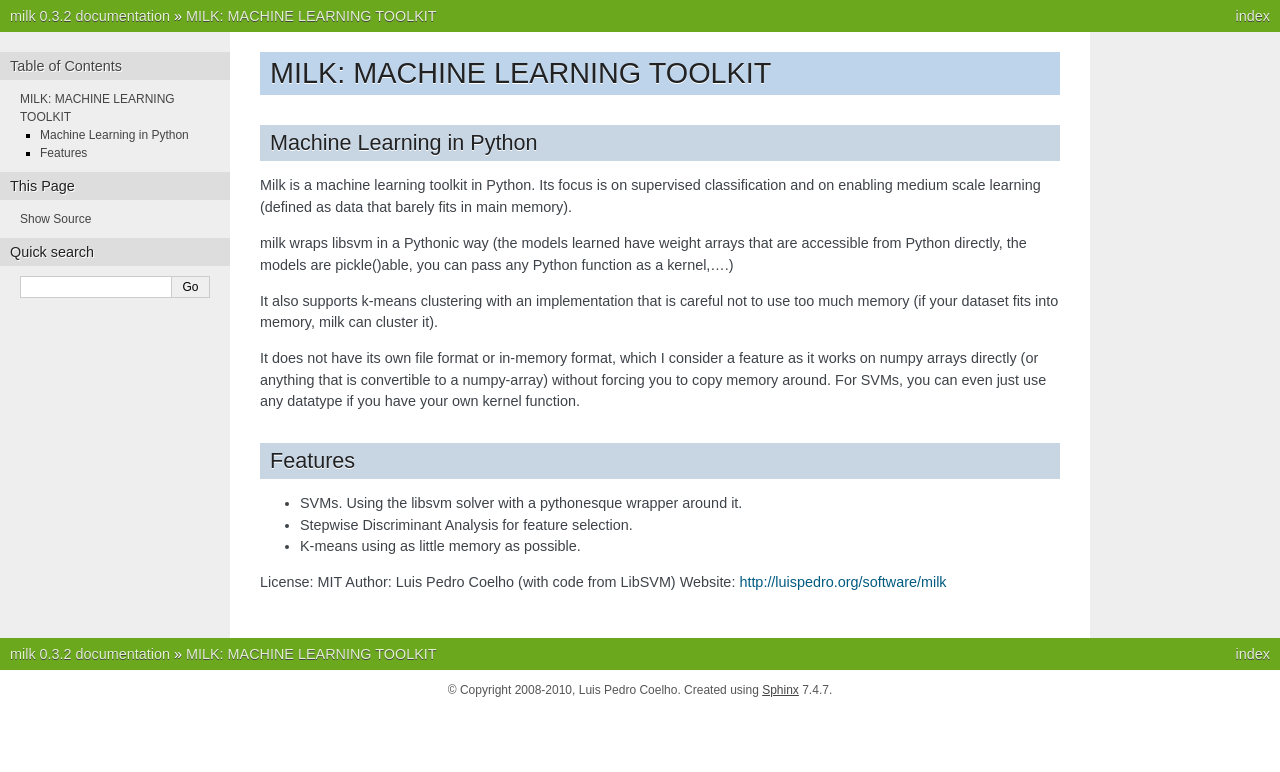
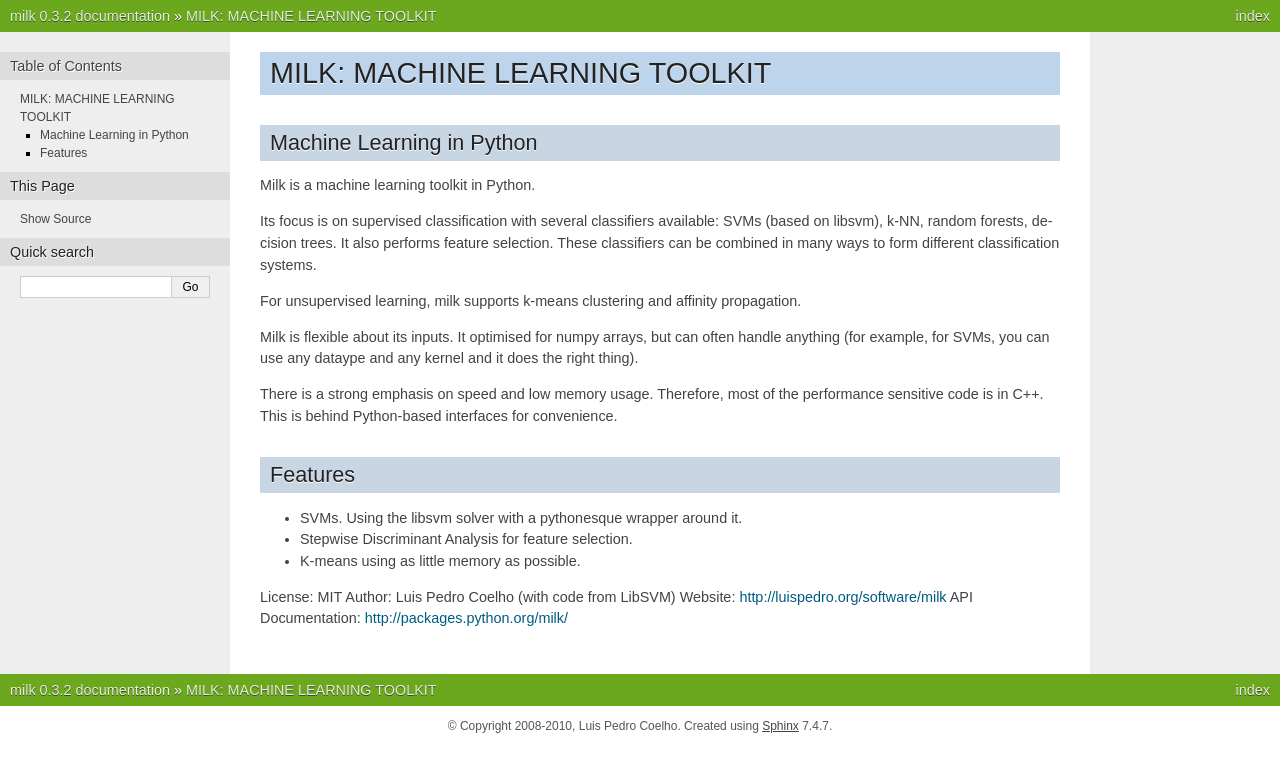
Before and after one commit to luispedro/milk, a Sphinx documentation site: the page built from docs/source/readme.rst, in a window 1280 px wide. Shown: the top 772 px of the page. Built offline with Sphinx 7.4.7, drawn with Linux system fonts in a browser that asks for light colours; formulas are drawn with MathJax 3.

Commit message:
DOC: Update READMEs

```diff
--- a/docs/source/readme.rst
+++ b/docs/source/readme.rst
@@ -3,22 +3,23 @@
 ==============================
 Machine Learning in Python
 --------------------------
+Milk is a machine learning toolkit in Python.
 
-Milk is a machine learning toolkit in Python. Its focus is on supervised
-classification and on enabling medium scale learning (defined as data that
-barely fits in main memory).
+Its focus is on supervised classification with several classifiers available:
+SVMs (based on libsvm), k-NN, random forests, decision trees. It also performs
+feature selection. These classifiers can be combined in many ways to form
+different classification systems.
 
-milk wraps libsvm in a Pythonic way (the models learned have weight arrays that
-are accessible from Python directly, the models are pickle()able, you can pass
-any Python function as a kernel,....)
+For unsupervised learning, milk supports k-means clustering and affinity
+propagation.
 
-It also supports k-means clustering with an implementation that is careful not
-to use too much memory (if your dataset fits into memory, milk can cluster it).
+Milk is flexible about its inputs. It optimised for numpy arrays, but can often
+handle anything (for example, for SVMs, you can use any dataype and any kernel
+and it does the right thing).
 
-It does not have its own file format or in-memory format, which I consider a
-feature as it works on numpy arrays directly (or anything that is convertible to
-a numpy-array) without forcing you to copy memory around. For SVMs, you can even
-just use any datatype if you have your own kernel function.
+There is a strong emphasis on speed and low memory usage. Therefore, most of
+the performance sensitive code is in C++. This is behind Python-based
+interfaces for convenience.
 
 Features
 --------
@@ -30,3 +31,4 @@
 Author: Luis Pedro Coelho (with code from LibSVM)
 Website: `http://luispedro.org/software/milk
 <http://luispedro.org/software/milk>`__
+API Documentation: `http://packages.python.org/milk/ <http://packages.python.org/milk/>`_
```
Also changed, not shown: README.rst (+14 -12 lines).
